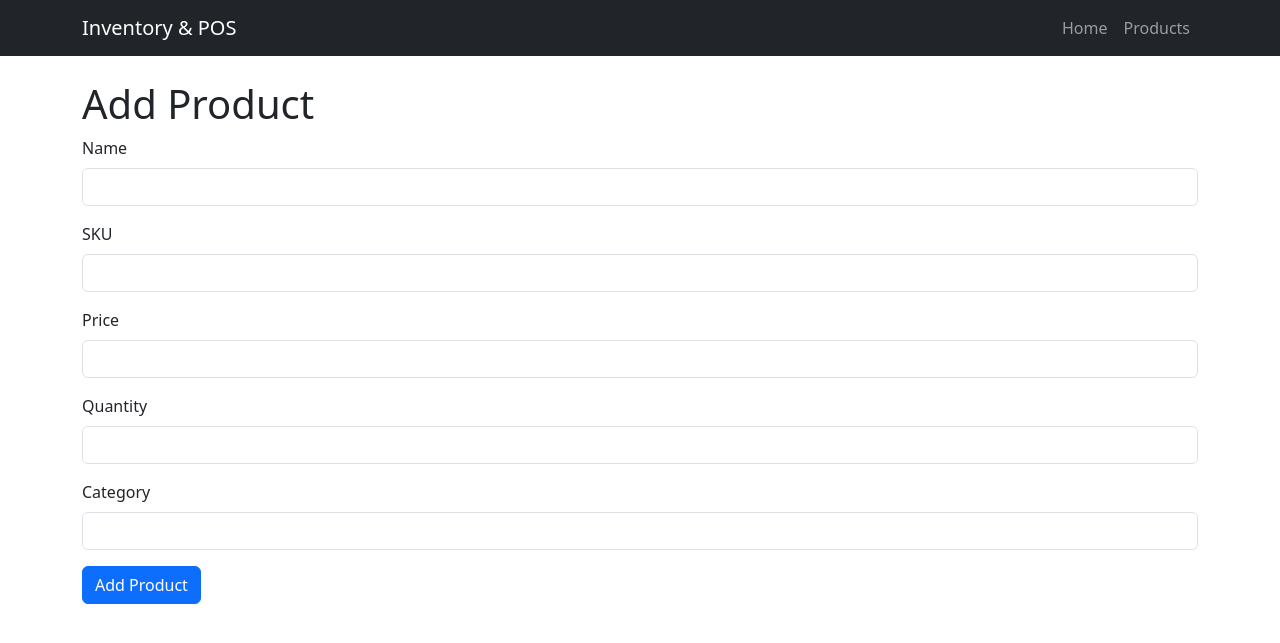
After one commit to JmlAsync/inventory-pos-system, a Flask app: page /products/add in a window 1280 px wide. The commit adds this page. Shown: the top 643 px of the page. Run offline with Flask 3, Linux system fonts and the light colour scheme.

Commit message:
Add product creation form

```diff
--- a/app.py
+++ b/app.py
@@ -1,4 +1,4 @@
-from flask import Flask, render_template
+from flask import Flask, render_template, request, redirect, url_for
 from models import db, Product
 
 app = Flask(__name__)
@@ -14,6 +14,21 @@ def products():
     all_products = Product.query.all()
     return render_template('products.html', products=all_products)
 
+@app.route('/products/add', methods=['GET', 'POST'])
+def add_product():
+    if request.method == 'POST':
+        new_product = Product(
+            name=request.form['name'],
+            sku=request.form['sku'],
+            price=float(request.form['price']),
+            quantity=int(request.form['quantity']),
+            category=request.form.get('category')
+        )
+        db.session.add(new_product)
+        db.session.commit()
+        return redirect(url_for('products'))
+    return render_template('add_product.html')
+
 if __name__ == '__main__':
     with app.app_context():
         db.create_all()
--- /dev/null
+++ b/templates/add_product.html
@@ -0,0 +1,28 @@
+{% extends "base.html" %}
+{% block title %}Add Product{% endblock %}
+{% block content %}
+<h1>Add Product</h1>
+<form method="POST" action="{{ url_for('add_product') }}">
+    <div class="mb-3">
+        <label class="form-label">Name</label>
+        <input type="text" class="form-control" name="name" required>
+    </div>
+    <div class="mb-3">
+        <label class="form-label">SKU</label>
+        <input type="text" class="form-control" name="sku" required>
+    </div>
+    <div class="mb-3">
+        <label class="form-label">Price</label>
+        <input type="number" step="0.01" class="form-control" name="price" required>
+    </div>
+    <div class="mb-3">
+        <label class="form-label">Quantity</label>
+        <input type="number" class="form-control" name="quantity" required>
+    </div>
+    <div class="mb-3">
+        <label class="form-label">Category</label>
+        <input type="text" class="form-control" name="category">
+    </div>
+    <button type="submit" class="btn btn-primary">Add Product</button>
+</form>
+{% endblock %}
--- a/templates/products.html
+++ b/templates/products.html
@@ -1,7 +1,10 @@
 {% extends "base.html" %}
 {% block title %}Products{% endblock %}
 {% block content %}
-<h1>Products</h1>
+<div class="d-flex justify-content-between align-items-center">
+    <h1>Products</h1>
+    <a href="{{ url_for('add_product') }}" class="btn btn-success">Add Product</a>
+</div>
 <table class="table table-striped">
     <thead>
         <tr><th>Name</th><th>SKU</th><th>Price</th><th>Quantity</th><th>Category</th></tr>
```
